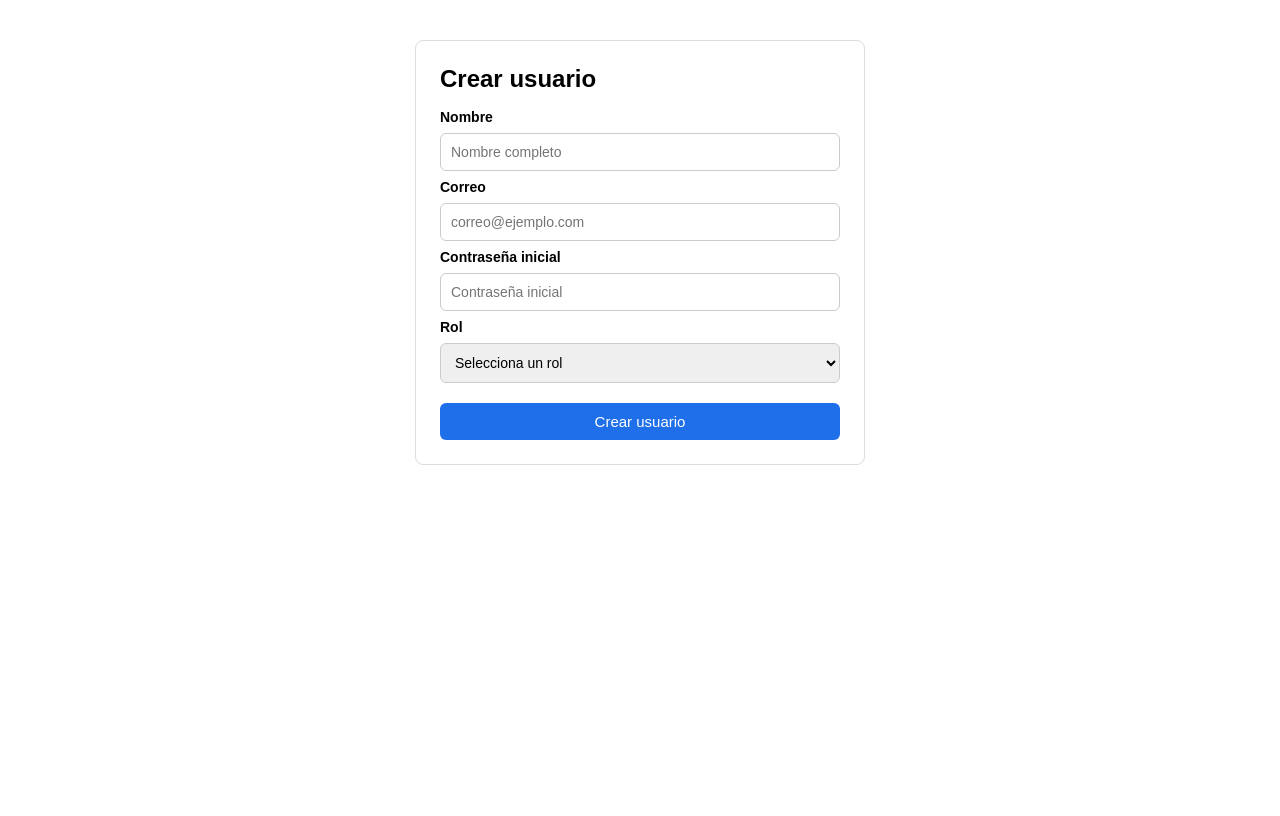
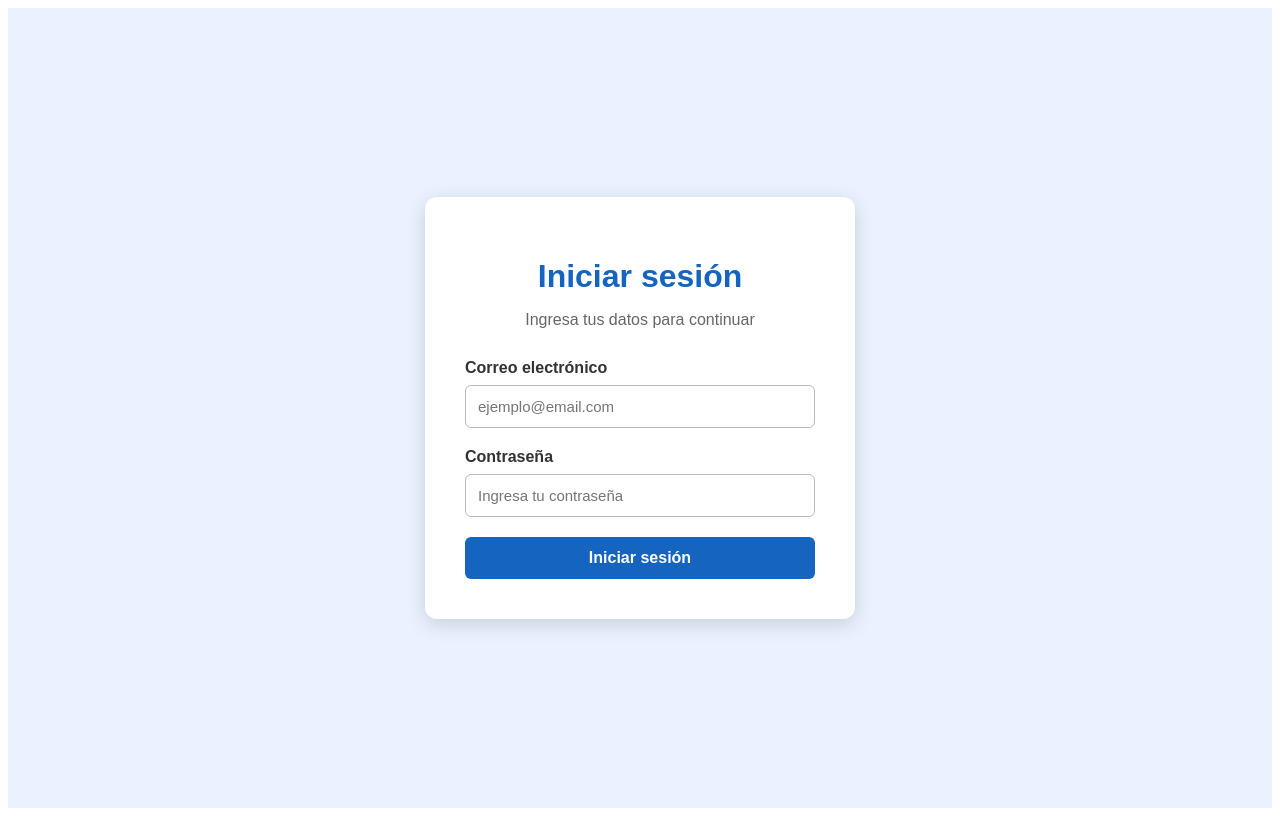
Before and after one commit to danielc652268-pixel/Grupo-B, a React (Vite) app in the folder frontend/: page /login in a window 1280 px wide. Built offline with nearby package versions, Linux system fonts and the light colour scheme.

Commit message:
Conbinacion crear usarios con login

```diff
--- a/frontend/src/App.jsx
+++ b/frontend/src/App.jsx
@@ -1,5 +1,18 @@
+import { BrowserRouter, Routes, Route, Navigate } from 'react-router-dom'
 import FormularioUsuario from './components/FormularioUsuario'
+import Login from './assets/components/Login'
 
-export default function App() {
-  return <FormularioUsuario />
+function App() {
+  return (
+    <BrowserRouter>
+      <Routes>
+        <Route path="/login" element={<Login />} />
+        <Route path="/crear-usuario" element={<FormularioUsuario />} />
+
+        <Route path="/" element={<Navigate to="/login" replace />} />
+      </Routes>
+    </BrowserRouter>
+  )
 }
+
+export default App
```
